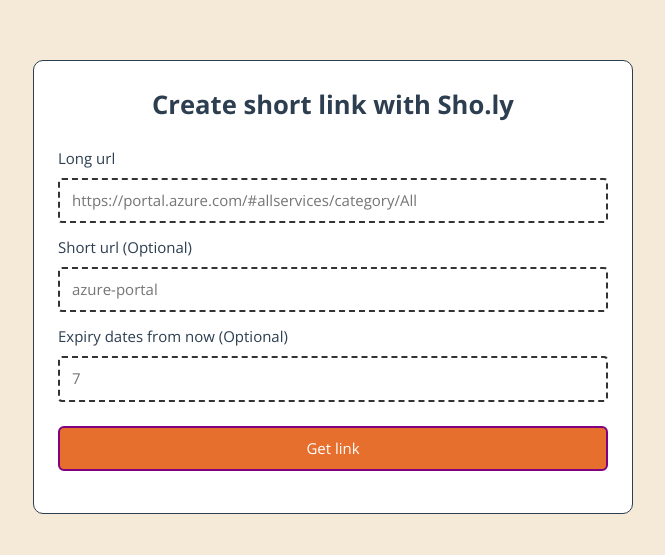
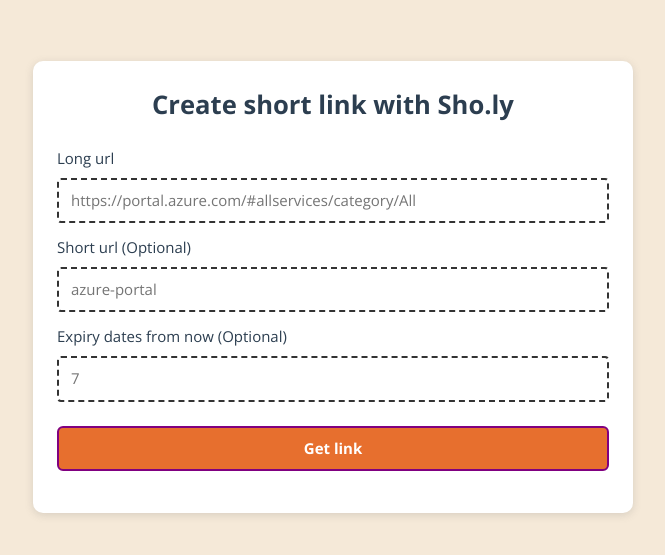
Before and after one commit to Congtrinhh/sholy-fe, a Vue app: page / in a window 1280 px wide. Shown: the part 113-668 px from the top of the page, without its empty margins (307-972 px from the left). Built offline with nearby package versions, Linux system fonts and the light colour scheme.

Commit message:
add CI/CD workflow and change box-shadow

```diff
--- a/src/views/HomeView.vue
+++ b/src/views/HomeView.vue
@@ -205,16 +205,17 @@
   cursor: pointer;
   border: 2px solid purple;
   margin-top: 12px;
+  font-weight: 700;
 }
 
 .wrapper {
   padding: 24px;
-  border: 1px solid;
   border-radius: 10px;
   display: flex;
   flex-direction: column;
   gap: 20px;
   background: white;
+  box-shadow: rgba(99, 99, 99, 0.2) 0px 2px 8px 0px;
 }
 
 .copy-button {
```
